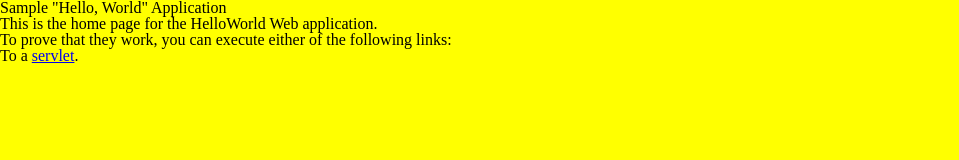
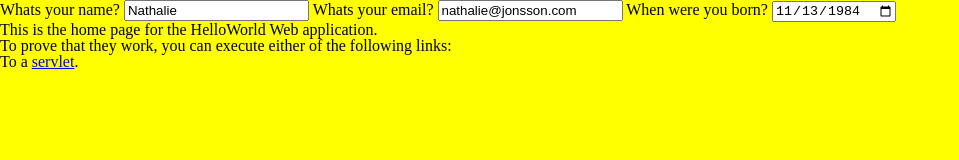
Before and after one commit to njons/FAC14_Week6, a website: page public/index.html in a window 1280 px wide. Shown: the whole page, without its empty margins (0-959 px from the left). Drawn offline with Linux system fonts and the light colour scheme; files that its build step writes are made by us from their sources.

Commit message:
adds minimal interface

```diff
--- a/public/index.html
+++ b/public/index.html
@@ -9,13 +9,15 @@
 
   </head>
   <body>
-    <table>
-      <tr>
-        <td>
-          <h1>Sample "Hello, World" Application</h1>
-        </td>
-      </tr>
-    </table>
+
+  <form method="POST">
+    <label for="name">Whats your name?</label>
+    <input id="name" type="text" name="name" placeholder="Name" value="Nathalie"></input>
+    <label for="email">Whats your email?</label>
+    <input name="email" type="email" id="email" value="nathalie@jonsson.com" ></input>
+    <label for="birth">When were you born?</label>
+    <input name="birth" type="date" id="birth" value="1984-11-13"></input>
+  </form>
 
     <p>This is the home page for the HelloWorld Web application. </p>
     <p>To prove that they work, you can execute either of the following links:
--- a/src/handler.js
+++ b/src/handler.js
@@ -46,4 +46,6 @@ const publicFilesRoute = (request, response, url) => {
 }
 
 
+
+
 module.exports = { homeRoute, publicFilesRoute };
```
